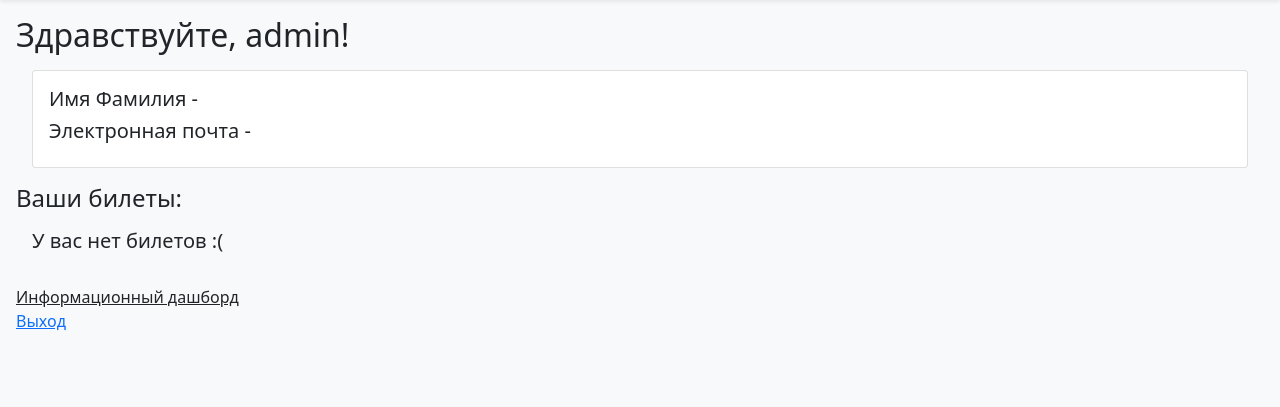
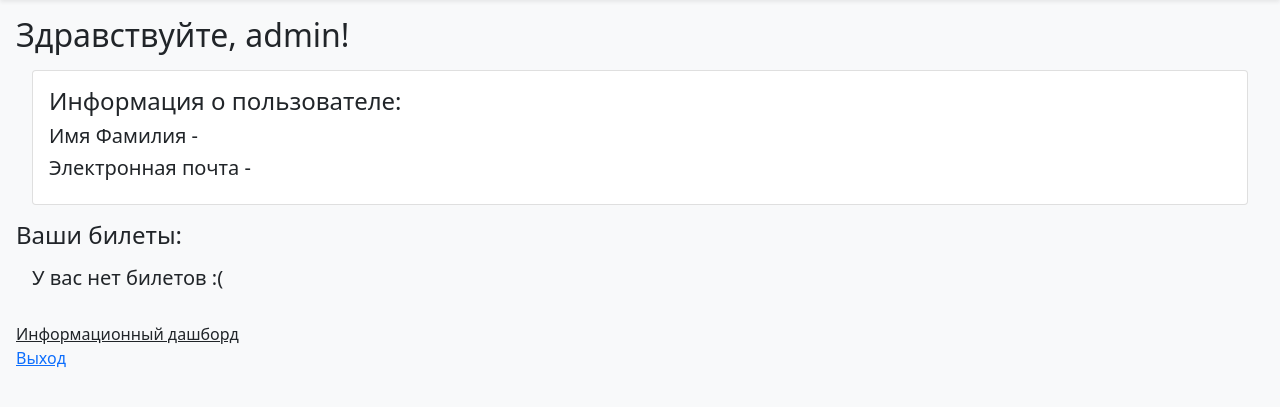
Before and after one commit to kartonly/ingpr_2021s, a Django app: page /profile in a window 1280 px wide. Shown: the part 89-496 px from the top of the page. Run offline with Django 3.2, Linux system fonts and the light colour scheme; a user stored in the database is signed in; data comes from the database, SQL or seed files in the repository; some libraries are stand-ins or nearby versions.

Commit message:
little fix

```diff
--- a/mysite/main/templates/main/profile.html
+++ b/mysite/main/templates/main/profile.html
@@ -9,6 +9,7 @@
 <h2>Здравствуйте, {{ user.username }}!</h2>
  <div class="m-3 card">
   <div class="card-body">
+      <h4>Информация о пользователе:</h4>
  <h5>Имя Фамилия - {{ user.first_name }} {{ user.last_name }}</h5>
  <h5>Электронная почта - {{ user.email }}</h5></div></div>
 
```
